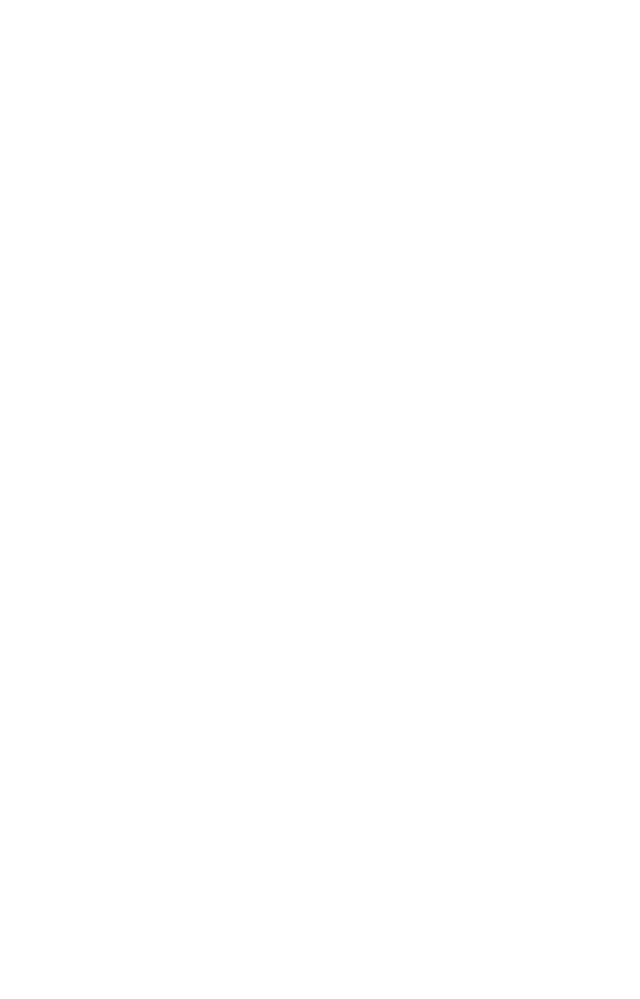
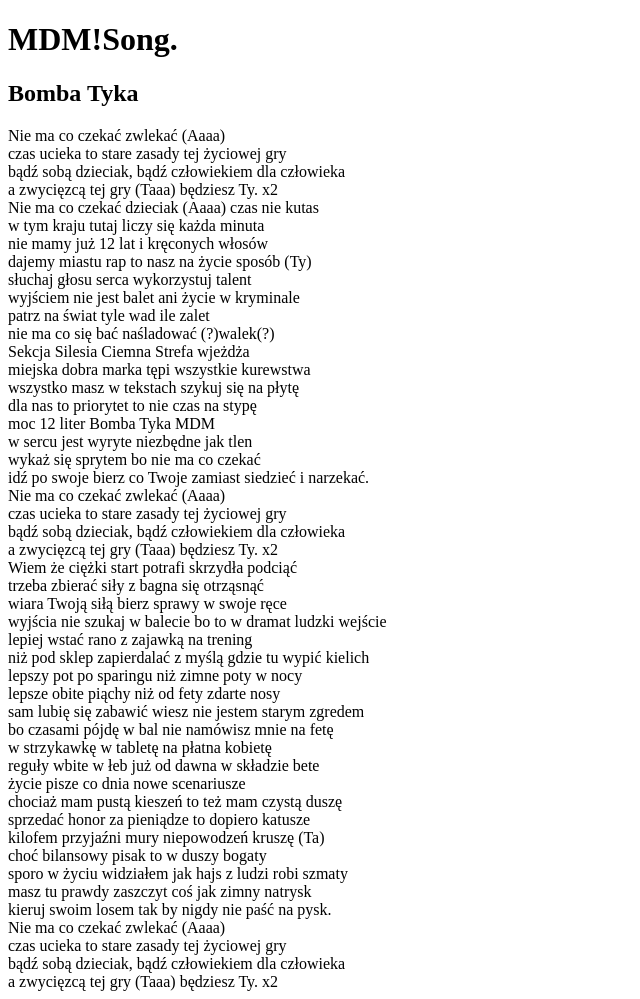
Before and after one commit to RafalPietrzak/learning-git-2, a plain HTML site: page index.html in a window 1280 px wide. Shown: the whole page, without its empty margins (0-640 px from the left). Before the commit the page ends 800 px from the top, so only its background shows below. Drawn offline with Linux system fonts and the light colour scheme; files that its build step writes are made by us from their sources.

Commit message:
Add content to index.html

```diff
--- a/index.html
+++ b/index.html
@@ -1,11 +1,88 @@
 <!DOCTYPE html>
 <html lang="pl">
+
 <head>
     <meta charset="utf-8">
     <title></title>
     <link rel="stylesheet" href="style.css">
 </head>
+
 <body>
+    <header class="header">
+        <div class="header__container">
+            <h1 class="header__page-title">
+                <span class="header__page-title--strong">MDM!</span>Song.
+            </h1>
+        </div>
+    </header>
+    <section class="section">
+        <div class="section__container">
+            <div class="song">
+                <div class="song__inner">
+                    <h2 class="song__title">Bomba Tyka</h2>
+                    <div class="song__verse song__verse--with-ref">
+                        Nie ma co czekać zwlekać (Aaaa)<br>
+                        czas ucieka to stare zasady tej życiowej gry<br>
+                        bądź sobą dzieciak, bądź człowiekiem dla człowieka<br>
+                        a zwycięzcą tej gry (Taaa) będziesz Ty. x2
+                    </div>
+                    <div class="song__verse">
+                        Nie ma co czekać dzieciak (Aaaa) czas nie kutas<br>
+                        w tym kraju tutaj liczy się każda minuta<br>
+                        nie mamy już 12 lat i kręconych włosów<br>
+                        dajemy miastu rap to nasz na życie sposób (Ty)<br>
+                        słuchaj głosu serca wykorzystuj talent<br>
+                        wyjściem nie jest balet ani życie w kryminale<br>
+                        patrz na świat tyle wad ile zalet<br>
+                        nie ma co się bać naśladować (?)walek(?)<br>
+                        Sekcja Silesia Ciemna Strefa wjeżdża<br>
+                        miejska dobra marka tępi wszystkie kurewstwa<br>
+                        wszystko masz w tekstach szykuj się na płytę<br>
+                        dla nas to priorytet to nie czas na stypę<br>
+                        moc 12 liter Bomba Tyka MDM<br>
+                        w sercu jest wyryte niezbędne jak tlen<br>
+                        wykaż się sprytem bo nie ma co czekać<br>
+                        idź po swoje bierz co Twoje zamiast siedzieć i narzekać.
+                    </div>
+                    <div class="song__verse song__verse--with-ref">
+                        Nie ma co czekać zwlekać (Aaaa)<br>
+                        czas ucieka to stare zasady tej życiowej gry<br>
+                        bądź sobą dzieciak, bądź człowiekiem dla człowieka<br>
+                        a zwycięzcą tej gry (Taaa) będziesz Ty. x2
+                    </div>
+                    <div class="song__verse">
+                        Wiem że ciężki start potrafi skrzydła podciąć<br>
+                        trzeba zbierać siły z bagna się otrząsnąć<br>
+                        wiara Twoją siłą bierz sprawy w swoje ręce<br>
+                        wyjścia nie szukaj w balecie bo to w dramat ludzki wejście<br>
+                        lepiej wstać rano z zajawką na trening<br>
+                        niż pod sklep zapierdalać z myślą gdzie tu wypić kielich<br>
+                        lepszy pot po sparingu niż zimne poty w nocy<br>
+                        lepsze obite piąchy niż od fety zdarte nosy<br>
+                        sam lubię się zabawić wiesz nie jestem starym zgredem<br>
+                        bo czasami pójdę w bal nie namówisz mnie na fetę<br>
+                        w strzykawkę w tabletę na płatna kobietę<br>
+                        reguły wbite w łeb już od dawna w składzie bete<br>
+                        życie pisze co dnia nowe scenariusze<br>
+                        chociaż mam pustą kieszeń to też mam czystą duszę<br>
+                        sprzedać honor za pieniądze to dopiero katusze<br>
+                        kilofem przyjaźni mury niepowodzeń kruszę (Ta)<br>
+                        choć bilansowy pisak to w duszy bogaty<br>
+                        sporo w życiu widziałem jak hajs z ludzi robi szmaty<br>
+                        masz tu prawdy zaszczyt coś jak zimny natrysk<br>
+                        kieruj swoim losem tak by nigdy nie paść na pysk.
+                    </div>
+                    <div class="song__verse song__verse--with-ref">
+                        Nie ma co czekać zwlekać (Aaaa)<br>
+                        czas ucieka to stare zasady tej życiowej gry<br>
+                        bądź sobą dzieciak, bądź człowiekiem dla człowieka<br>
+                        a zwycięzcą tej gry (Taaa) będziesz Ty. x2
+                    </div>
 
+                </div>
+            </div>
+        </div>
+    </section>
 </body>
+
 </html>
```
Lines whose indentation alone changed are shown as unchanged.
